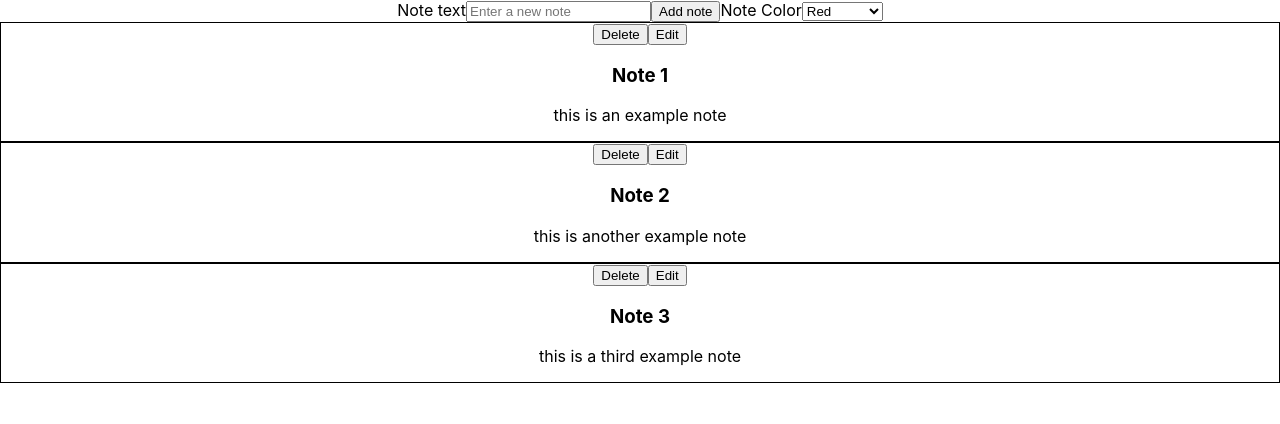
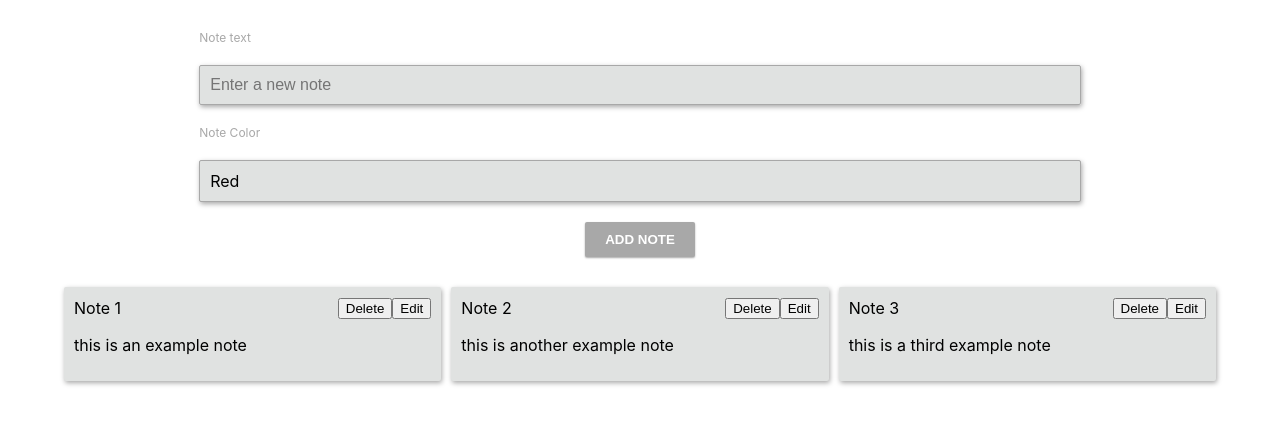
Before and after one commit to VanceLongwill/note-taking-app, a React (Create React App) app: page / in a window 1280 px wide. Shown: the top 424 px of the page. Built offline with nearby package versions, Linux system fonts and the light colour scheme.

Commit message:
refactor dropdown, styling

```diff
--- a/src/App.css
+++ /dev/null
@@ -1,3 +0,0 @@
-.App {
-  text-align: center;
-}
--- a/src/App.js
+++ b/src/App.js
@@ -1,5 +1,4 @@
 import React, { useState, useReducer } from 'react';
-import './App.css';
 
 import { noteReducer, actionTypes, initialNoteState } from './noteReducer';
 import { colors } from './colors';
@@ -19,6 +18,7 @@ function App() {
   const { CREATE_NOTE, UPDATE_NOTE, DELETE_NOTE } = actionTypes;
   function handleAdd() {
     dispatch({ type: CREATE_NOTE, text: inputText });
+    setInputText("");
   }
 
   function handleDelete(id) {
@@ -39,6 +39,7 @@ function App() {
 
   return (
     <div className="App">
+      <form className="InputContainer">
         {modalState.visible &&
             <EditModal
               onClose={handleModalClose}
@@ -51,13 +52,15 @@ function App() {
           name="noteInput"
           onChange={({ target: { value } }) => setInputText(value)}
           placeholder="Enter a new note" />
-      <AddButton text="Add note" onClick={handleAdd} />
         <label htmlFor="colorPicker">Note Color</label>
         <ColorPicker
-        value={userColor.id}
+          selected={userColor.name}
           id="colorPicker"
           colors={colors}
-        onChange={({ target: { value } }) => setColor(value)} />
+          onChange={setColor} />
+        <AddButton disabled={!inputText.length} text="Add note" onClick={handleAdd} />
+      </form>
+      <div className="NoteContainer">
         {notes.map(note =>
           <NoteCard
             note={note}
@@ -66,6 +69,7 @@ function App() {
             key={note.id} />
         )}
       </div>
+    </div>
   );
 }
 
--- a/src/components/AddButton.js
+++ b/src/components/AddButton.js
@@ -2,5 +2,5 @@ import React from 'react';
 
 
 export function AddButton({ ...props }) {
-  return <button type="submit" {...props}>{props.text}</button>
+  return <button className="AddButton" type="submit" {...props}>{props.text}</button>
 }
--- a/src/components/ColorPicker.js
+++ b/src/components/ColorPicker.js
@@ -1,13 +1,16 @@
-import React from 'react';
+import React, { useState } from 'react';
 
-export function ColorPicker({ value, colors, onChange, ...props }) {
+export function ColorPicker({ selected, colors, onChange, ...props }) {
+  const [isExpanded, toggleDropdown] = useState(false);
   return (
-    <select value={value} onChange={onChange} {...props}>
-      {colors.map(color =>
-        <option key={color.id} value={color}>
-          {color.name}
-        </option>
-      )}
-    </select>
+    <div className="ColorPicker" onClick={() => toggleDropdown(!isExpanded)} {...props}>
+      {isExpanded
+        ? colors.map(color =>
+          <div className="ColorPicker-option" onClick={() => onChange(color)} key={color.id} value={color}>
+            {color.name}
+          </div>)
+        : selected
+      }
+    </div>
   )
 }
--- a/src/components/EditModal.js
+++ b/src/components/EditModal.js
@@ -3,11 +3,19 @@ import React, { useState } from 'react';
 import { NoteInput } from './NoteInput';
 import { AddButton } from './AddButton';
 
-export function EditModal({ note, onSave, ...props }) {
+export function EditModal({ note, onSave, onClose, ...props }) {
   const [inputText, setInputText] = useState(note.text);
+
+  document.onkeydown = function(e) {
+    if (e.keyCode === 27) {
+      onClose();
+    }
+  };
+
   return (
-    <div className="EditModal">
-      <div className="EditModal-content">
+    <div className="EditModal" onClick={onClose}>
+      <button type="button" className="EditModal-close" name="closeModal" onClick={onClose}>X</button>
+      <div className="EditModal-content" onClick={e => e.stopPropagation()}>
         <NoteInput
           value={inputText}
           id="modalNoteInput"
--- a/src/components/NoteCard.js
+++ b/src/components/NoteCard.js
@@ -6,9 +6,11 @@ export function NoteCard({ note, onDelete, onEdit, ...props }) {
   return (
     <div className="NoteCard">
       <div className="NoteCard-header">
-        <button onClick={() => onDelete(note.id)}>Delete</button>
-        <button onClick={() => onEdit(note)}>Edit</button>
-        <h3>{title}</h3>
+        <span>{title}</span>
+        <div className="NoteCard-header-icons">
+          <button onClick={() => onDelete(note.id)}>Delete</button>
+          <button onClick={() => onEdit(note)}>Edit</button>
+        </div>
       </div>
       <div className="NoteCard-body">
         <p>{text}</p>
--- a/src/components/NoteInput.js
+++ b/src/components/NoteInput.js
@@ -2,6 +2,8 @@ import React from 'react';
 
 export function NoteInput({ ...props }) {
   return (
-    <input className="noteInput" type="text" maxLength="150" {...props}/>
+    <div className="NoteInput">
+      <input required type="text" maxLength="150" {...props}/>
+    </div>
   )
 }
--- a/src/index.css
+++ b/src/index.css
@@ -1,3 +1,13 @@
+:root {
+  --white: #fefefe;
+  --grey: #a8a8a8;
+  --light-grey: #e0e2e1;
+  --fs-medium: 16px;
+  --fs-small: 12px;
+  --light-blue: #5bddf7;
+  --dark-blue: #00a5c6;
+}
+
 body {
   margin: 0;
   padding: 0;
@@ -6,15 +16,145 @@ body {
     sans-serif;
   -webkit-font-smoothing: antialiased;
   -moz-osx-font-smoothing: grayscale;
+  font-size: var(--fs-medium);
 }
 
-code {
-  font-family: source-code-pro, Menlo, Monaco, Consolas, "Courier New",
-    monospace;
+.App {
+  margin: 0 auto;
+  max-width: 90%;
+}
+
+.InputContainer {
+  display: flex;
+  flex-direction: column;
+  padding: 20px;
+  max-width: 80%;
+  margin: 0 auto;
+}
+
+.InputContainer > * {
+  margin-bottom: 10px;
+  margin-top: 10px;
+}
+
+.NoteInput {
+  font-size: var(--fs-medium);
+  width: 100%;
+  border-radius: 2px;
+  box-shadow: 1px 2px 5px var(--grey);
+}
+
+.NoteInput input {
+  background-color: var(--light-grey);
+  border-radius: 2px;
+  padding: 10px;
+  margin: 0;
+  border: 1px solid var(--grey);
+  height: 100%;
+  width: 100%;
+  font-size: var(--fs-medium);
+}
+
+.ColorPicker {
+  font-size: var(--fs-medium);
+  background-color: var(--light-grey);
+  border: 1px solid var(--grey);
+  border-radius: 2px;
+  width: 100%;
+  padding: 10px;
+  box-shadow: 1px 2px 5px var(--grey);
+}
+
+.ColorPicker-option {
+  padding: 5px;
+  border-bottom: 1px solid rgba(0, 0, 0, 0.1);
+}
+.ColorPicker-option:last-of-type {
+  border: none;
+}
+
+.AddButton {
+  border: none;
+  border-radius: 2px;
+  background: linear-gradient(to bottom, var(--light-blue) 0%, var(--dark-blue) 100%);
+  padding: 10px 20px 10px 20px;
+  text-transform: uppercase;
+  color: white;
+  font-weight: 900;
+  box-shadow: 0px 1px 2px var(--grey);
+  text-shadow: 1px 0px 1px var(--grey);
+  align-self: center;
+}
+
+.AddButton:hover {
+  background: linear-gradient(to top, var(--light-blue) 0%, var(--dark-blue) 100%);
+}
+.AddButton:disabled {
+  background: var(--grey);
+}
+
+.NoteContainer {
+  display: grid;
+  grid-template-columns: repeat(3, 1fr);
+  grid-gap: 10px;
 }
 
 .NoteCard {
-  border: 1px solid black;
+  padding: 10px;
+  border-radius: 2px;
+  background-color: var(--light-grey);
+  box-shadow: 1px 2px 5px var(--grey);
 }
+
+.NoteCard-header {
+  display: flex;
+  justify-content: space-between;
+  align-items: center;
+}
+.NoteCard-header > span {}
+.NoteCard-header-icons {};
 .NoteCard-body {}
 .NoteCard-footer {}
+
+.EditModal {
+  position: fixed;
+  left: 0;
+  right: 0;
+  z-index: 100;
+  width: 100%;
+  height: 100%;
+  overflow: none;
+  background-color: rgba(0, 0, 0, 0.7);
+}
+.EditModal-content {
+  background-color: var(--white);
+  padding: 5vw;
+  margin: 15% auto;
+  width: 80%;
+}
+.EditModal-close {
+  position: fixed;
+  right: 0;
+  background: transparent;
+  border: 0;
+  font-weight: 900;
+  font-size: large;
+}
+
+.EditModal-close:hover {
+  color: var(--white);
+}
+
+label {
+  float: left;
+  font-size: var(--fs-small);
+  color: var(--grey);
+}
+
+* {
+  box-sizing: border-box;
+}
+
+input:required:invalid {
+  /* box-shadow: 1px 2px 5px red; */
+}
```
Lines whose indentation alone changed are shown as unchanged.
